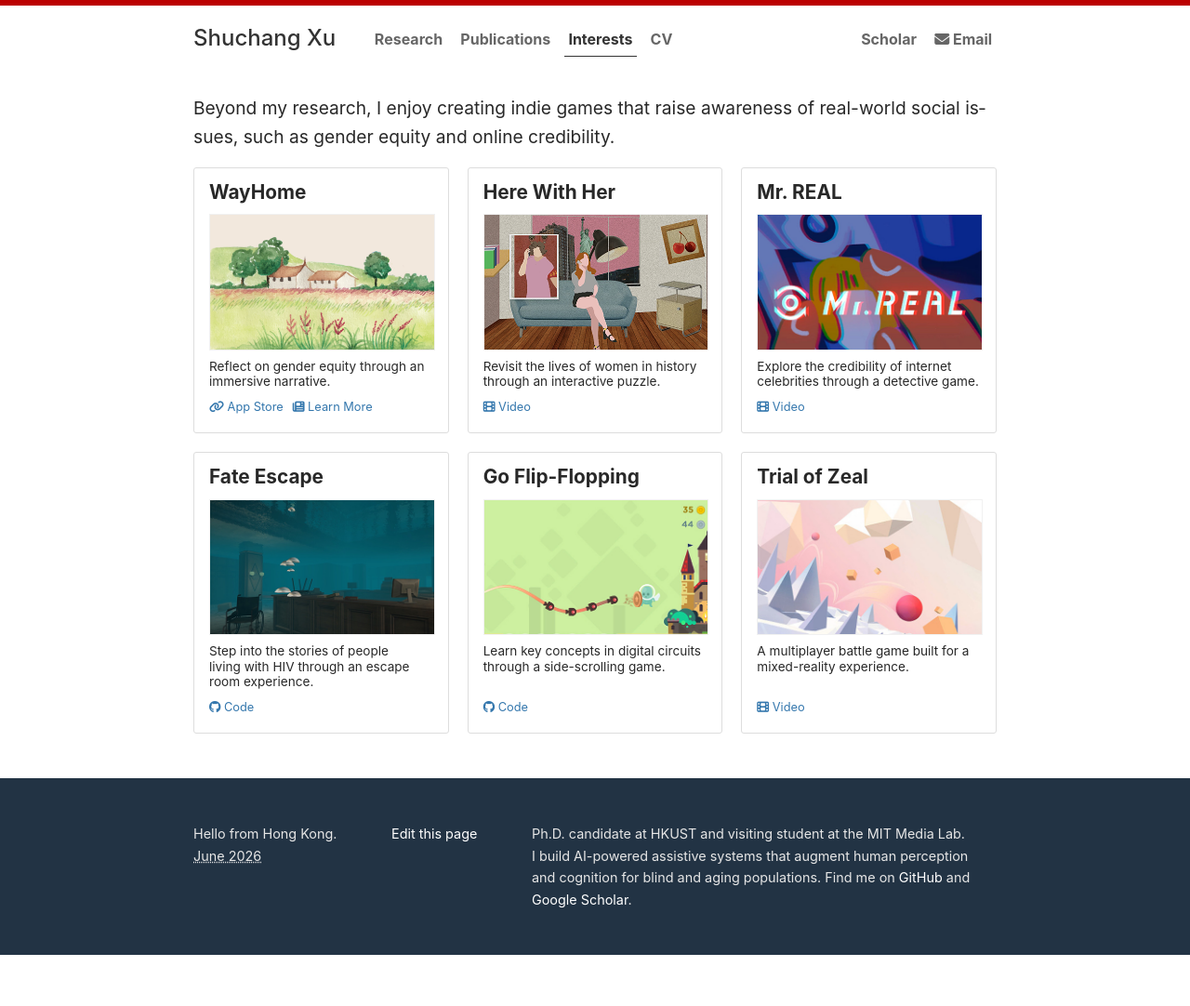
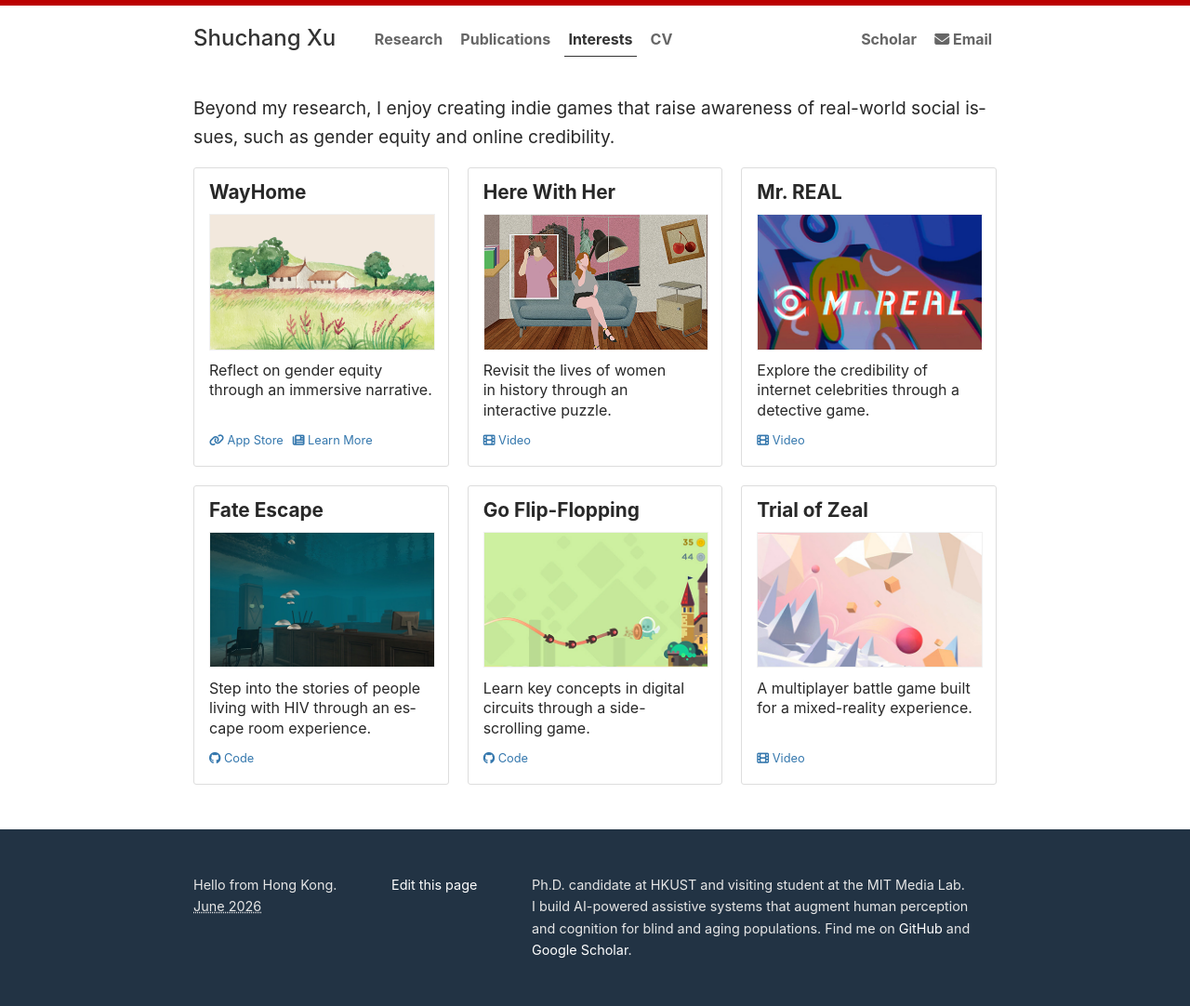
Before and after one commit to ShuchangXu/ShuchangXu.github.io, a Jekyll site: the page built from interests.md, in a window 1280 px wide. Shown: the whole page at 93% size. Built offline with Jekyll 4.4.1, drawn with Linux system fonts in a browser that asks for light colours; a style sheet for code colours, icons or effects is not loaded; before the commit the page ends 1027 px from its top, so only the background shows below that.

Commit message:
Enlarge project card description text
Co-Authored-By: Claude Opus 4.8 <noreply@anthropic.com>

```diff
--- a/_sass/_projects.scss
+++ b/_sass/_projects.scss
@@ -58,9 +58,9 @@
       }
 
       p {
-        font-size: 0.85em;
+        font-size: 1em;
         margin: 0.7em 0;
-        line-height: 1.2;
+        line-height: 1.35;
       }
 
       .preview-image {
```
